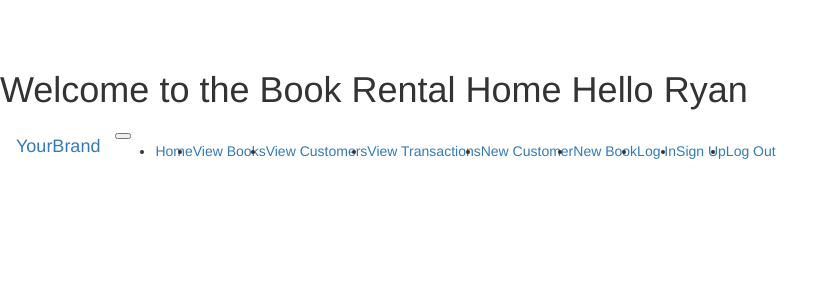
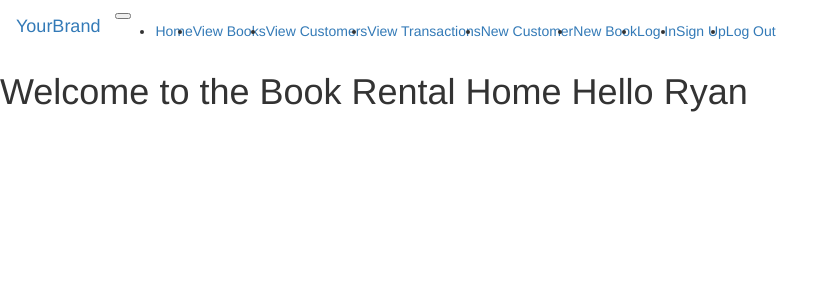
Before and after one commit to meta112/BookRental, a Flask app: page / in a window 1280 px wide. Shown: the top 300 px of the page, without its empty margins (0-838 px from the left). Run offline with Flask 2, Linux system fonts and the light colour scheme; some libraries are stand-ins or nearby versions.

Commit message:
fixed navbar

```diff
--- a/templates/base.html
+++ b/templates/base.html
@@ -12,17 +12,6 @@
 <script src="https://maxcdn.bootstrapcdn.com/bootstrap/3.4.1/js/bootstrap.min.js"></script>
     </head>
     <body>
-        <nav class="navbar navbar-expand-sm bg-dark navbar-dark">
-            <div class="container-fluid">
-                <div class="collapse navbar-collapse" id="collapsibleNavbar">
-
-
-            </div>
-            </div>
-           </nav>
-   {% block content %} {% endblock %}
-    </body>
-</html>
       <nav class="navbar navbar-expand-md bg-dark navbar-dark">
         <!-- Brand -->
         <a class="navbar-brand" href="/">YourBrand</a>
@@ -69,3 +58,6 @@
          </ul>
         </div>
       </nav>
+   {% block content %} {% endblock %}
+    </body>
+</html>
```
Lines whose indentation alone changed are shown as unchanged.
